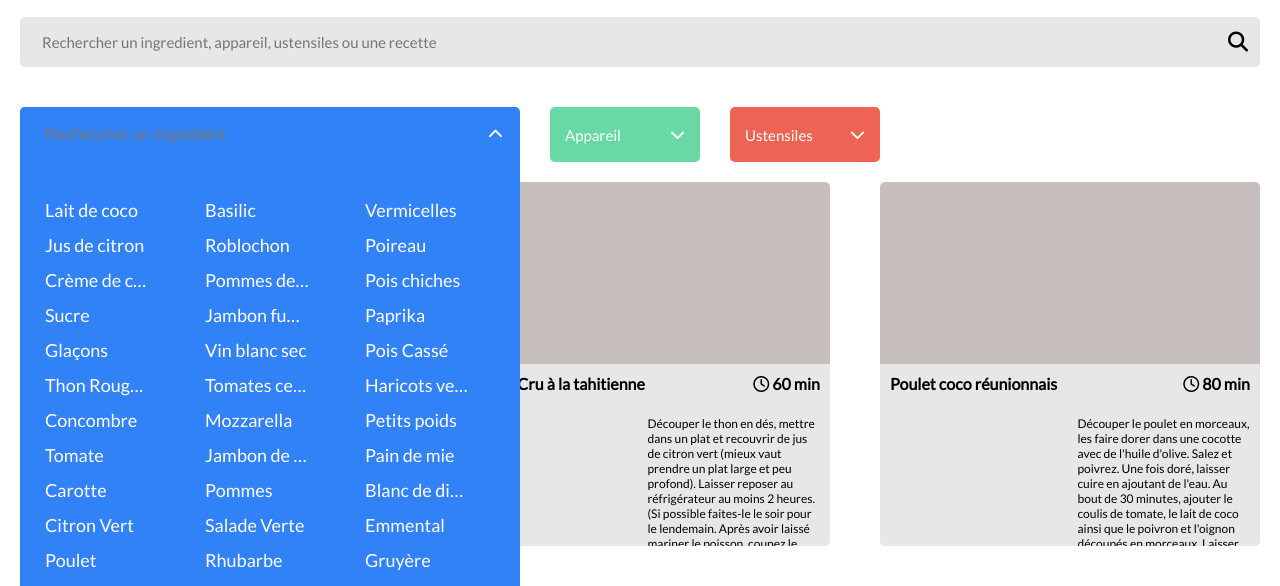
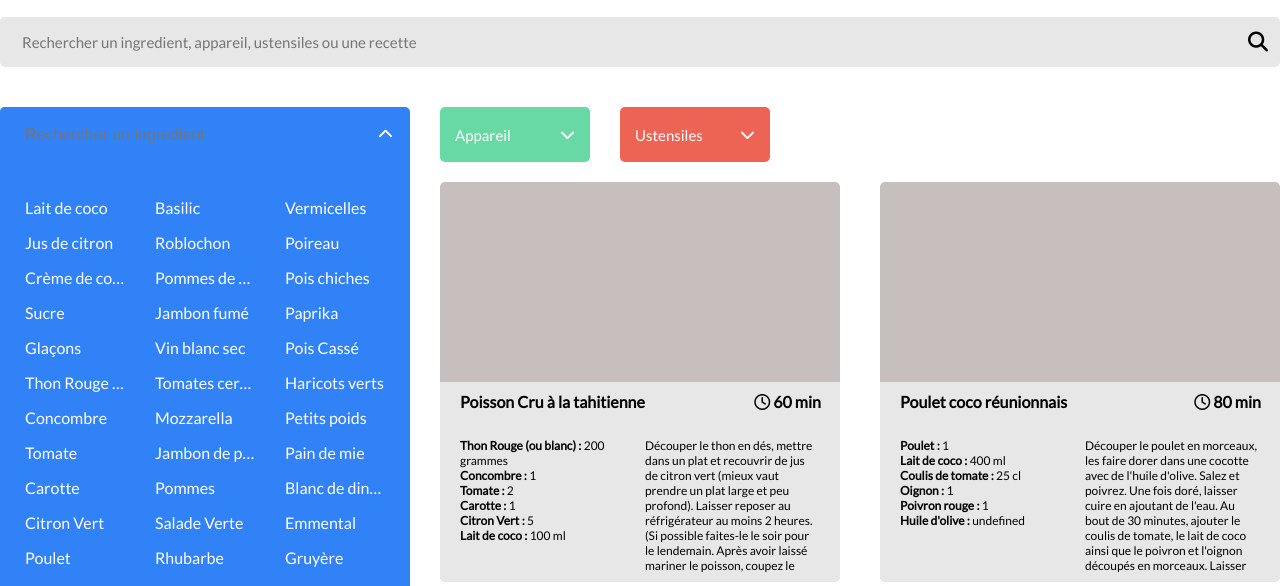
Before and after one commit to ExpleoOpenClassAKM/KomlaMawuliAdzato_5_18092021, a website: page index.html in a window 1280 px wide. Both pictures are taken after a click on the button "Ingredients". Shown: the part 138-724 px from the top of the page. Drawn offline with Linux system fonts and the light colour scheme.

Commit message:
mise à jour des cartes et les saerch-input

```diff
--- a/index.html
+++ b/index.html
@@ -1,13 +1,16 @@
 <!DOCTYPE html>
 <html lang="en">
+
 <head>
-        <meta charset="UTF-8">
-        <meta http-equiv="X-UA-Compatible" content="IE=edge">
-        <meta name="viewport" content="width=device-width, initial-scale=1.0">
-        <link rel="stylesheet" href="./css/style.css">
+    <meta charset="UTF-8" />
+    <meta http-equiv="X-UA-Compatible" content="IE=edge" />
+    <meta name="viewport" content="width=device-width, initial-scale=1.0" />
+    <link rel="stylesheet" href="./css/style.css" />
     <script src="https://kit.fontawesome.com/bdd9672d01.js" crossorigin="anonymous"></script>
-        <title>Les Petits Plats</title><link rel="icon" href="./images/icon_title.png">
+    <title>Les Petits Plats</title>
+    <link rel="icon" href="./images/icon_title.png" />
 </head>
+
 <body>
     <div class="container">
         <!-- ================================ -->
@@ -15,7 +18,7 @@
         <header class="header">
             <!-- Logo -->
             <div class="header__logo">
-                    <img src="./images/logo.png" alt="Logo les petits plats">
+                <img src="./images/logo.png" alt="Logo les petits plats" />
             </div>
         </header>
 
@@ -28,7 +31,7 @@
                 <div class="searchBar">
                     <form class="searchBar__form" id="searchBar">
                         <input type="text" class="searchBar__form--input" id="input-search"
-                            placeholder="Rechercher un ingredient, appareil, ustensiles ou une recette">
+                            placeholder="Rechercher un ingredient, appareil, ustensiles ou une recette" />
                         <i class="searchBar__form--icon fas fa-search"></i>
                     </form>
                 </div>
@@ -42,12 +45,15 @@
                 <div class="dropdownBox" id="dropdownBox">
                     <!-- Ingredients dropdown -->
                     <div class="ingredientDropdown" id="ingredientDropdown">
-                            <button class="ingredientDropdown__openBtn" id="displayIngredients">Ingredients
-                                <i class="ingredientDropdown__openChevron fas fa-chevron-down" id="ingredientDropdown__openChevron"></i></button>
+                        <button class="ingredientDropdown__openBtn" id="displayIngredients">
+                            Ingredients
+                            <i class="ingredientDropdown__openChevron fas fa-chevron-down"
+                                id="ingredientDropdown__openChevron"></i>
+                        </button>
 
                         <div class="ingredientDropdown__hidden" id="displayIngredients-hidden">
-                                <input type="text" class="ingredientDropdown__hidden--input" id="ingredientDropdown__hidden--input"
-                                    placeholder="Rechercher un ingredient">
+                            <input type="text" class="ingredientDropdown__hidden--input"
+                                id="input-ingredient" placeholder="Rechercher un ingredient" />
                             <i class="ingredientDropdown__hidden--closeChevron fas fa-chevron-up" id="ingredientsList-closeChevron"></i>
                         </div>
 
@@ -58,12 +64,15 @@
 
                     <!-- Appliance dropdown -->
                     <div class="applianceDropdown" id="applianceDropdown">
-                            <button class="applianceDropdown__openBtn" id="displayAppliances">Appareil
-                                <i class="applianceDropdown__openChevron fas fa-chevron-down" id="applianceDropdown__openChevron"></i></button>
+                        <button class="applianceDropdown__openBtn" id="displayAppliances">
+                            Appareil
+                            <i class="applianceDropdown__openChevron fas fa-chevron-down"
+                                id="applianceDropdown__openChevron"></i>
+                        </button>
 
                         <div class="applianceDropdown__hidden" id="displayAppliances-hidden">
-                                <input type="text" class="applianceDropdown__hidden--input" id="applianceDropdown__hidden--input"
-                                    placeholder="Rechercher un appareil">
+                            <input type="text" class="applianceDropdown__hidden--input"
+                                id="input-appliance" placeholder="Rechercher un appareil" />
                             <i class="applianceDropdown__hidden--closeChevron fas fa-chevron-up" id="appliancesList-closeChevron"></i>
                         </div>
 
@@ -74,12 +83,15 @@
 
                     <!-- Ustensils dropdown -->
                     <div class="ustensilDropdown" id="ustensilDropdown">
-                            <button class="ustensilDropdown__openBtn" id="displayUstensils">Ustensiles
-                                <i class="ustensilDropdown__openChevron fas fa-chevron-down" id="ustensilDropdown__openChevron"></i></button>
+                        <button class="ustensilDropdown__openBtn" id="displayUstensils">
+                            Ustensiles
+                            <i class="ustensilDropdown__openChevron fas fa-chevron-down"
+                                id="ustensilDropdown__openChevron"></i>
+                        </button>
 
                         <div class="ustensilDropdown__hidden" id="displayUstensils-hidden">
-                                <input type="text" class="ustensilDropdown__hidden--input" id="ustensilDropdown__hidden-input"
-                                    placeholder="Rechercher un ustensil">
+                            <input type="text" class="ustensilDropdown__hidden--input"
+                                id="input-ustensil" placeholder="Rechercher un ustensil" />
                             <i class="ustensilDropdown__hidden--closeChevron fas fa-chevron-up" id="ustensilsList-closeChevron"></i>
                         </div>
                         <div class="ustensilDropdown__list" id="displayAllUstensils-list">
@@ -92,10 +104,8 @@
 
         <!-- ================================ -->
         <!-- SECTION Thumb card -->
-            <section class="thumbCard-section" id="recipes">
-
+        <section class="thumbCard-section" id="menuCards">
             <!-- All Thumb cards are here -->
-
         </section>
     </div>
 
@@ -106,4 +116,5 @@
     <script src="./js/functions.js"></script>
     <script src="./js/index.js"></script>
 </body>
+
 </html>
--- a/js/classes.js
+++ b/js/classes.js
@@ -1,3 +1,4 @@
+/* eslint-disable no-unused-vars */
 //Ici la classe pour "recipes"
 class Recipe {
     constructor (name, time, description) {
--- a/js/functions.js
+++ b/js/functions.js
@@ -1,3 +1,5 @@
+/* eslint-disable no-undef */
+/* eslint-disable no-unused-vars */
 //====> Variables pour stocker toute notre recette
 let allRecipes = [];
 let allRecipesObjects = [];
@@ -122,7 +124,7 @@ function displayFilters() {
             container.appendChild(elementToAdd) //Ajoute le nouvel élément à la liste
         })
     })
-};
+}
 
 //Créer des évenements pour les filtres
 //=====> Cacher les éléments au départ
@@ -257,7 +259,7 @@ function removeFilter(filteredElement, typeOfElement) {
     getValidRecipes();
 }
 
-function getValidRecipes(input = false) {
+function getValidRecipes(input = false) {  //<======= rajouter appliances / Ustensils / description pour les recherches
 
     let validRecipes = [];
     allRecipesObjects.forEach(function(OneRecipe) {
@@ -265,6 +267,9 @@ function getValidRecipes(input = false) {
             if (input !== false) {
                 if (OneRecipe.name.includes(input)) {
                     validRecipes.push(OneRecipe);
+                }
+                if (OneRecipe.description.includes(input)) {
+                    validRecipes.push(OneRecipe)
                 }
             } else {
                 validRecipes.push(OneRecipe);
@@ -279,7 +284,7 @@ function getValidRecipes(input = false) {
 //====> Déploit la recette
 function displayRecipes() {
 
-    let container = document.getElementById("recipes");
+    let container = document.getElementById("menuCards");
     container.innerHTML = "";
 
 
@@ -298,7 +303,15 @@ function displayRecipes() {
                     </div>
                     <div class="thumbCard__description--footer">
                         <label for="listOfCondiments" class="thumbCard__listOfCondiments">
-                                <div class="thumbCard__Condiments"></div>
+                            <ul class="content">
+                            ${OneRecipe.ingredients
+                                .map(
+                                (OneIngredient) =>
+                                    `<li class="thumbCard__listOfCondiments"><b>${OneIngredient.name} : </b>
+                                    ${OneIngredient.quantity} ${OneIngredient.unit}</li>`
+                                )
+                                .join("")}
+                            </ul>
                         </label>
                         <label for="description" class="thumbCard__howToUse">
                             ${OneRecipe.description}
@@ -344,8 +357,26 @@ function addFilterBox(name, type) {
     })
 }
 
+
+//Recherche par l'input de l'utilisateur
 function getInputEvent(e) {
+    //Recherche par la barre de recherche principale
     document.getElementById("input-search").addEventListener("input", function() {
         getValidRecipes(this.value)
     })
+
+    //Recherche par la barre de recherche dans "Ingredients"
+    document.getElementById("input-ingredient").addEventListener("input", function() {
+        getValidRecipes(this.value)
+    })
+
+    //Recherche par la barre de recherche dans "Appareils"
+    document.getElementById("input-appliance").addEventListener("input", function() {
+        getValidRecipes(this.value)
+    })
+
+    //Recherche par la barre de recherche "Ustensils"
+    document.getElementById("input-ustensil").addEventListener("input", function() {
+        getValidRecipes(this.value)
+    })
 }
--- a/js/index.js
+++ b/js/index.js
@@ -1,3 +1,4 @@
+/* eslint-disable no-undef */
 //On appelle nos fonctions pour les exécuter:
 //=========>
 
--- a/package.json
+++ b/package.json
@@ -22,5 +22,9 @@
   "bugs": {
     "url": "https://github.com/ExpleoOpenClassAKM/KomlaMawuliAdzato_5_18092021/issues"
   },
-  "homepage": "https://github.com/ExpleoOpenClassAKM/KomlaMawuliAdzato_5_18092021#readme"
+  "homepage": "https://github.com/ExpleoOpenClassAKM/KomlaMawuliAdzato_5_18092021#readme",
+  "devDependencies": {
+    "eslint": "^8.0.1",
+    "eslint-plugin-react": "^7.26.1"
+  }
 }
--- a/sass/abstracts/_mixins.scss
+++ b/sass/abstracts/_mixins.scss
@@ -1,6 +1,6 @@
 //Paramètres des tags
 @mixin badge-parameter {
-    width: 122.75px;
+    width: 130px;
     height: 35px;
     margin: 10px;
     margin-right: 15px;
@@ -40,7 +40,7 @@
 //Paramètres du panel de la liste des recettes
 @mixin dropdownHidden-CommonParameters {
     height: 55px;
-    width: 500px;
+    width: 410px;
     border-top-left-radius: 5px;
     border-top-right-radius: 5px;
     display: flex;
@@ -59,12 +59,14 @@
     display: inline-flex;
     flex-direction: column;
     flex-wrap: wrap;
-    width: 500px;
+    width: 410px;
     padding-top: 30px;
     padding-left: 10px;
     padding-right: 10px;
     padding-bottom: 10px;
-    font-size: 18px;
+    margin-top: -2px;
+    font-size: 16px;
+    font-weight: 500;
     border-bottom-left-radius: 5px;
     border-bottom-right-radius: 5px;
     cursor: pointer;
@@ -72,20 +74,20 @@
 
 //Paramètres des éléments des "Div" de la liste des recettes
 @mixin recipesElementsList-Div {
-    width: 160px;
+    width: 130px;
     white-space: nowrap;
     overflow: hidden;
     text-overflow: ellipsis;
     padding-top: 2.5px;
     padding-bottom: 2.5px;
     padding-left: 15px;
-    padding-right: 40px;
+    padding-right: 15px;
     line-height: 30px;
 }
 
 //Paramètres "Input" de la liste des recettes
 @mixin recipesElementsList-Input {
-    width: 455px;
+    width: 365px;
     height: 100%;
     font-size: 16px;
     border: none;
--- a/sass/layouts/_container.scss
+++ b/sass/layouts/_container.scss
@@ -13,7 +13,7 @@
 .container {
     margin: auto;
     padding: 0;
-    max-width: 1240px;
+    max-width: 1290px;
     height: 100vh;
     color: $cd-color-default;
     font-family: 'Lato', sans-serif;
--- a/sass/layouts/_searchBadgeDrop.scss
+++ b/sass/layouts/_searchBadgeDrop.scss
@@ -155,6 +155,7 @@
     &__openBtn {
         @include dropdownBtn-CommonParameters;
         background-color: $cd-color-ingredient;
+
         &:hover {
             background: darken($color: $cd-color-ingredient, $amount: 15);
             transition: linear 300ms;
@@ -166,6 +167,7 @@
         @include dropdownHidden-CommonParameters;
         background-color: $cd-color-ingredient;
         margin-top: -55px;
+
         &--input {
             @include recipesElementsList-Input;
             background-color: $cd-color-ingredient;
@@ -180,10 +182,12 @@
     &__list {
         display: none;
         position: absolute;
+
         &--allIngredients {
             @include recipesElementsListCommonParameter;
             height: 1450px;
             background-color: $cd-color-ingredient;
+
             & > .recipesOneElement-Div {
                 @include recipesElementsList-Div;
             }
--- a/sass/layouts/_thumdCard.scss
+++ b/sass/layouts/_thumdCard.scss
@@ -9,10 +9,10 @@
 }
 
 .thumbCard {
-    width: 380px;
-    height: 364px;
+    width: 400px;
+    height: 400px;
     border-radius: 5px;
-    margin-bottom: 50px;
+    margin-bottom: 45px;
     display: flex;
     flex-direction: column;
     &__img {
@@ -28,7 +28,7 @@
         border-radius: 0px 0px 5px 5px;
         background-color: $cd-color-primary;
         &--header {
-            width: 100%;
+            width: 95%;
             height: 20%;
             font-size: 16px;
             font-weight: bold;
@@ -37,6 +37,7 @@
             justify-content: space-between;
             align-items: center;
             margin-bottom: 10px;
+            margin-left: 10px;
 
             & > .thumbCard__title {
                 width: 75%;
@@ -49,23 +50,30 @@
         }
         &--footer {
             height: 80%;
+            width: 100%;
+            padding-bottom: 10px;
             display: flex;
             flex-direction: row;
+
+            & > .thumbCard__listOfCondiments {
+                width: 50%;
+                height: 100%;
+                font-size: 12px;
+                margin-left: 10px;
+
+                & > ul {
+                    list-style-type: none;
+                }
+            }
+
+            & > .thumbCard__howToUse {
+                width: 50%;
+                height: 100%;
+                font-size: 12px;
+                margin-left: 10px;
+                margin-right: 10px;
+                overflow-y: auto;
+            }
         }
     }
 }
-
-.thumbCard__listOfCondiments {
-    width: 50%;
-    height: 100%;
-    font-size: 12px;
-    margin-right: 10px;
-}
-
-.thumbCard__howToUse {
-    width: 50%;
-    height: 100%;
-    font-size: 12px;
-    margin-left: 5px;
-    overflow-y: auto;
-}
```
Also changed, not shown: css/style.css, 2 other files. Lines whose indentation alone changed are shown as unchanged.
